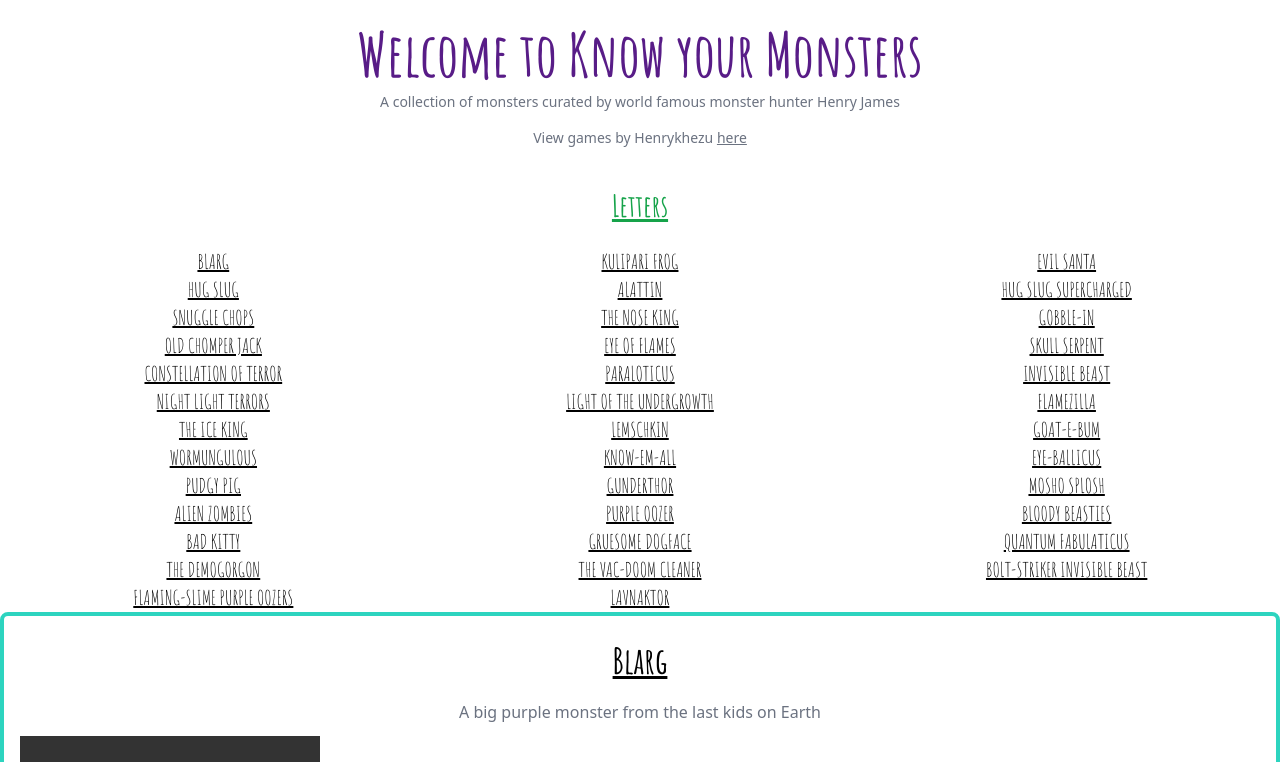
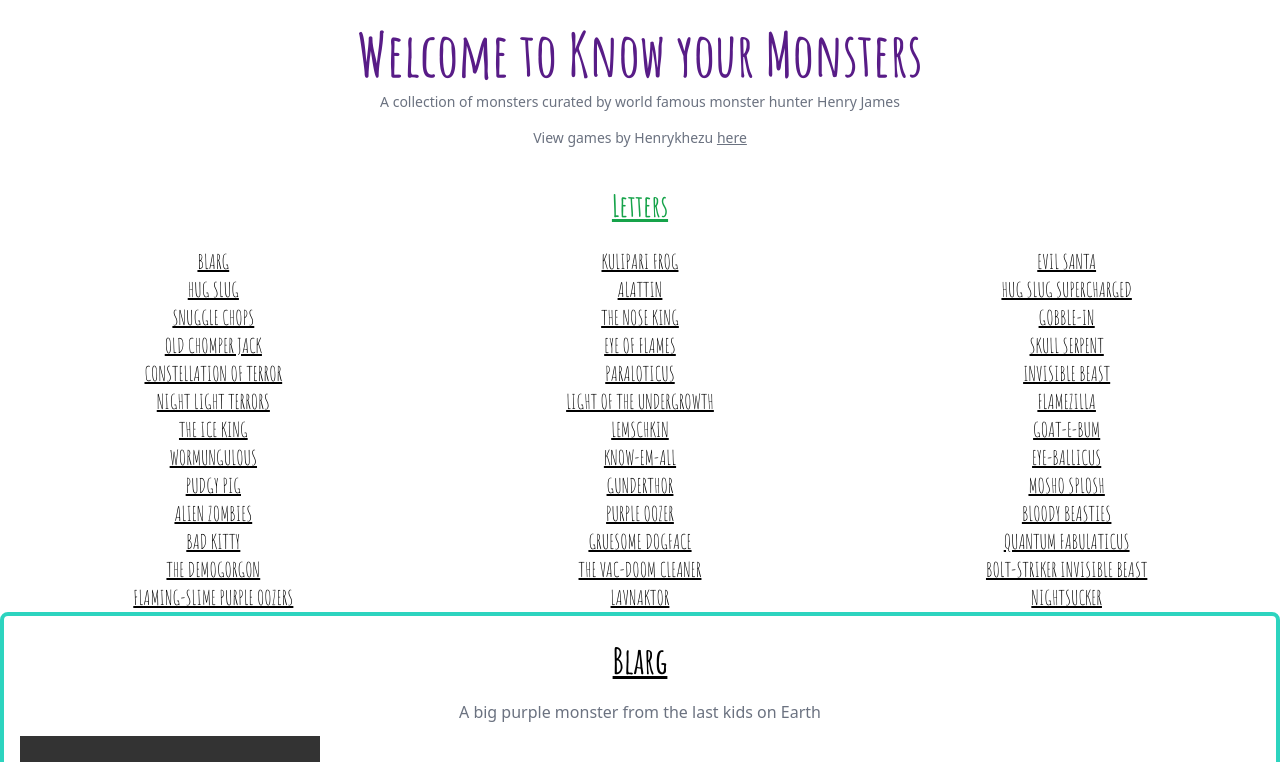
Before and after one commit to adamjames87/know-your-monsters, a SvelteKit app: page / in a window 1280 px wide. Shown: the top 762 px of the page. Built offline with nearby package versions, Linux system fonts and the light colour scheme; grey boxes are pictures that could not be loaded.

Commit message:
Add nightsucker

```diff
--- a/src/routes/+page.svelte
+++ b/src/routes/+page.svelte
@@ -425,6 +425,20 @@
             fossilsDiscovered: "2023",
             funnyFact: "The funniest bit of this profile is in this description",
             video: '/videos/lavnaktor.mp4',
+        },
+        {
+            name: 'Nightsucker',
+            description: 'I have fought a Nightsucker once. They are not the type to mess with',
+            dangerRating: 50,
+            colours: "Yellow, red, and black",
+            radar: 12,
+            powerRating: 1,
+            speed: 3,
+            feedsOn: "Anything that's smaller than it.. so a lot!",
+            poisonous: "Unknown",
+            fossilsDiscovered: "2023",
+            funnyFact: "Read some funny facts about the story of how I came to meet this creature, in the letters",
+            video: '/videos/nightsucker.mp4',
         }
     ]
 
```
Also changed, not shown: 2 other files (tests, documents, lock files or other folders).
